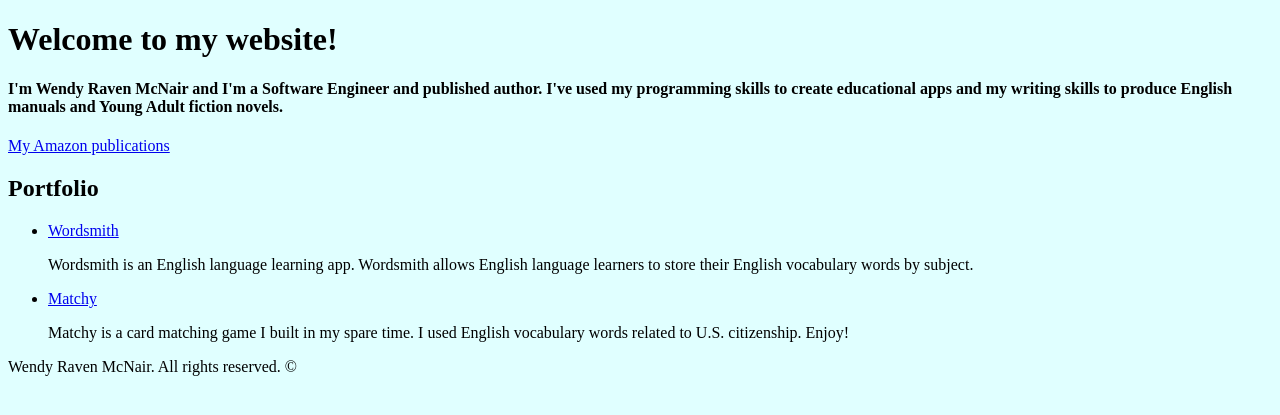
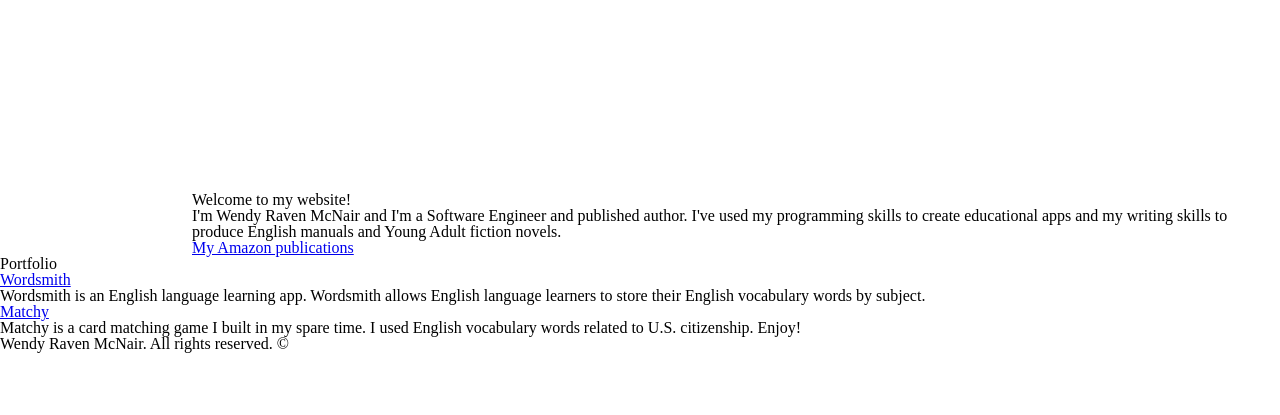
Before and after one commit to devWRM/my-website, a PHP site: page / in a window 1280 px wide. Shown: the top 415 px of the page. Run offline with PHP 8.4, Linux system fonts and the light colour scheme.

Commit message:
added Meyer's CSS reset code & styled main section & section 2

```diff
--- a/style.css
+++ b/style.css
@@ -1,3 +1,83 @@
+/* http://meyerweb.com/eric/tools/css/reset/
+   v2.0 | 20110126
+   License: none (public domain)
+*/
+
+html, body, div, span, applet, object, iframe,
+h1, h2, h3, h4, h5, h6, p, blockquote, pre,
+a, abbr, acronym, address, big, cite, code,
+del, dfn, em, img, ins, kbd, q, s, samp,
+small, strike, strong, sub, sup, tt, var,
+b, u, i, center,
+dl, dt, dd, ol, ul, li,
+fieldset, form, label, legend,
+table, caption, tbody, tfoot, thead, tr, th, td,
+article, aside, canvas, details, embed,
+figure, figcaption, footer, header, hgroup,
+menu, nav, output, ruby, section, summary,
+time, mark, audio, video {
+	margin: 0;
+	padding: 0;
+	border: 0;
+	font-size: 100%;
+	font: inherit;
+	vertical-align: baseline;
+}
+/* HTML5 display-role reset for older browsers */
+article, aside, details, figcaption, figure,
+footer, header, hgroup, menu, nav, section {
+	display: block;
+}
 body {
-    background-color: lightcyan;
+	line-height: 1;
 }
+ol, ul {
+	list-style: none;
+}
+blockquote, q {
+	quotes: none;
+}
+blockquote:before, blockquote:after,
+q:before, q:after {
+	content: '';
+	content: none;
+}
+table {
+	border-collapse: collapse;
+	border-spacing: 0;
+}
+
+
+
+/*///////////////     MEYER's END     ///////////////*/
+
+
+.banner {
+    background-image: url("https://images.pexels.com/photos/5052880/pexels-photo-5052880.jpeg?auto=compress&cs=tinysrgb&dpr=2&h=750&w=1260");
+    background-size: cover;
+    background-repeat: no-repeat;
+    background-attachment: fixed;
+    width: 100%;
+    height: 600px;
+    position: absolute;
+    z-index: 1;
+}
+
+
+.main_section {
+    padding-top: 10%;
+    position: relative;
+    z-index: 2;
+}
+
+
+.section-2 {
+    display: inline-block;
+    margin-left: 15%;
+    padding-top: 5%;
+}
+
+
+/* .my-photo {
+    background-image: url("");
+} */
```
